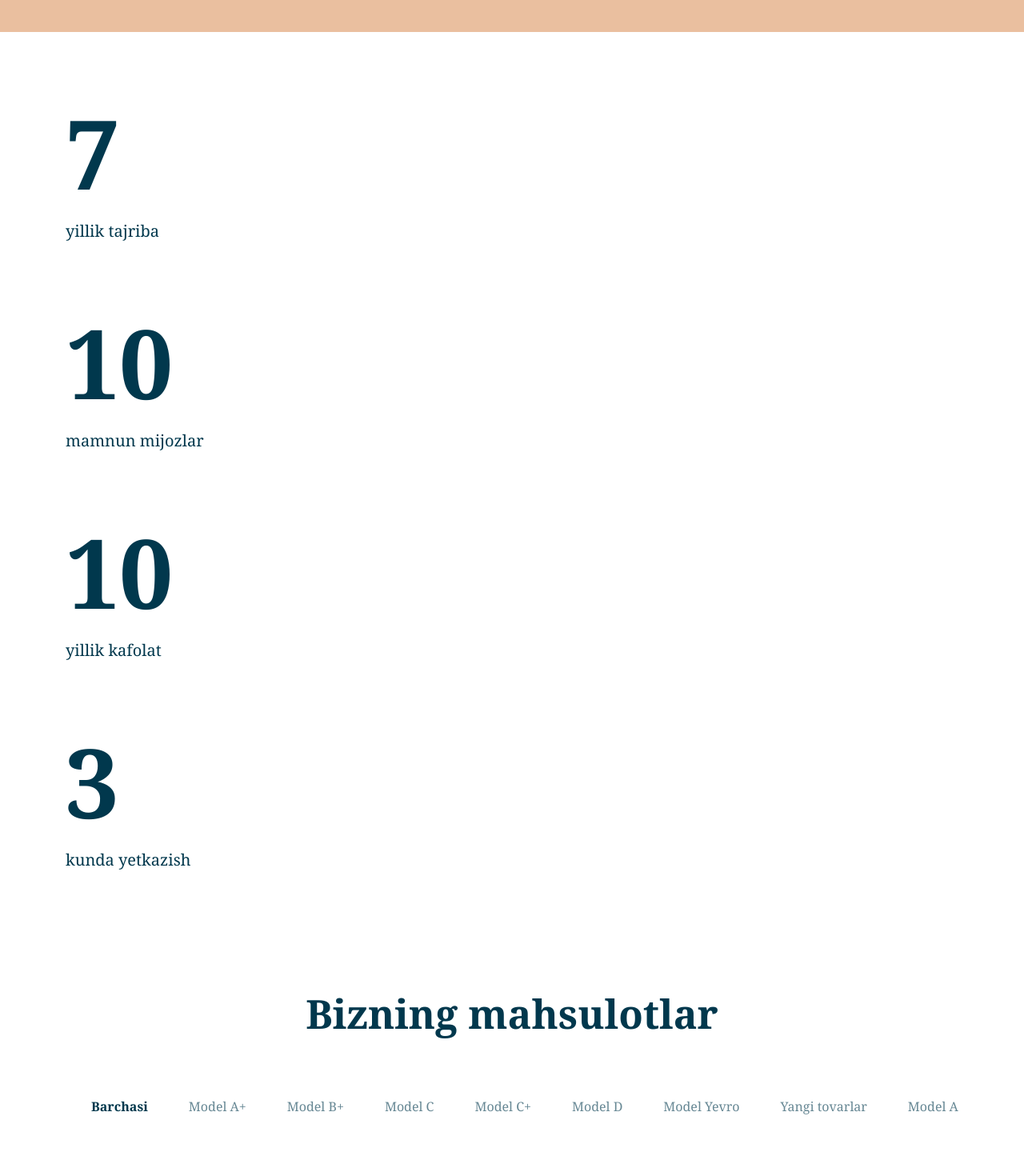
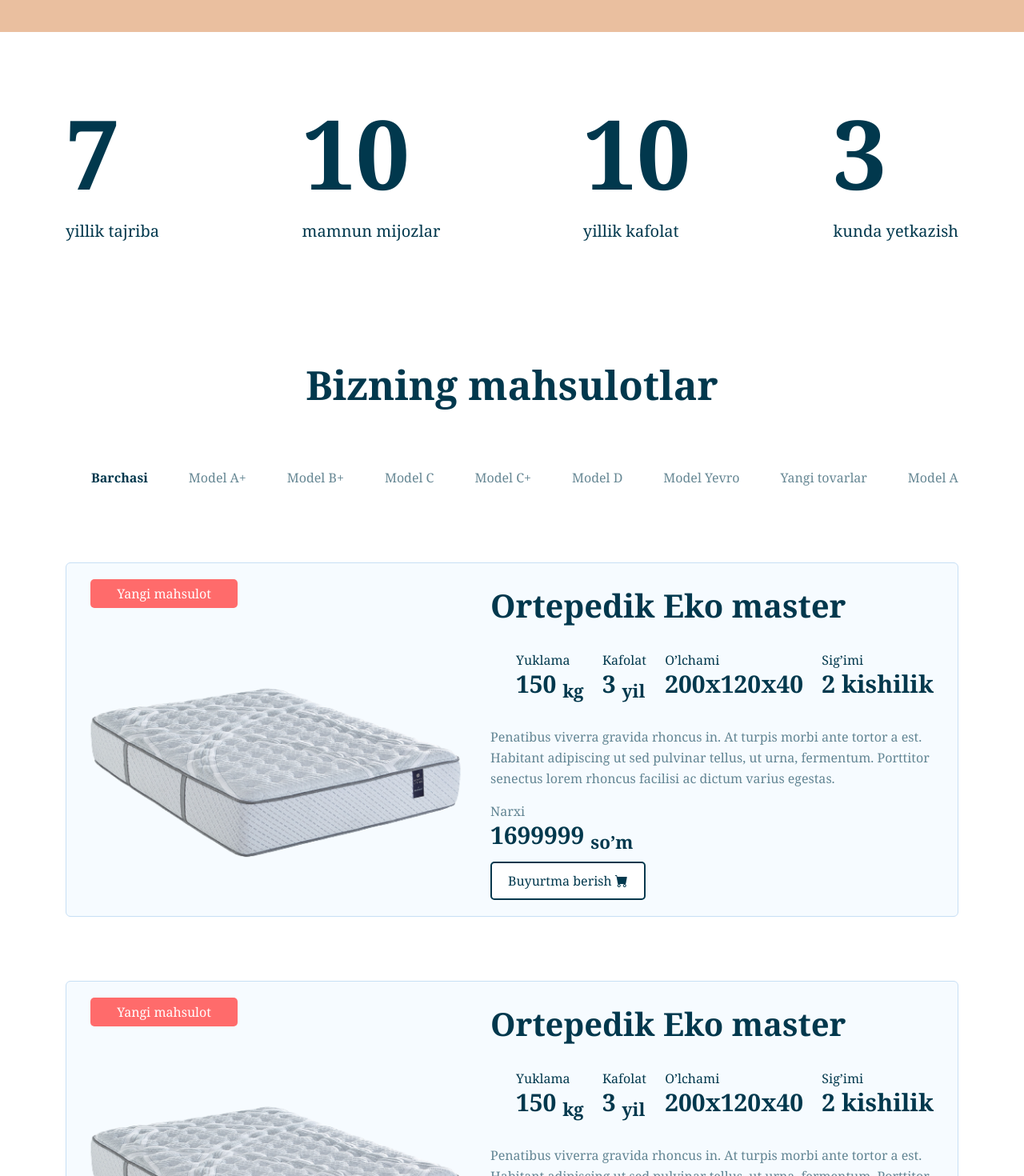
Before and after one commit to roziqov1011/matras, a React (Create React App) app: page / in a window 1280 px wide. Shown: the part 960-2430 px from the top of the page at 80% size. Built offline with nearby package versions, Linux system fonts and the light colour scheme.

Commit message:
add sulaymon

```diff
--- a/src/components/Card/Card.jsx
+++ b/src/components/Card/Card.jsx
@@ -3,7 +3,7 @@ import './card.scss'
 import matrs from '../../img/img__home/oq_matras.png'
 
 
-function Card() {
+function Card({maxsulot}) {
   return (
     <div className='card'>
       <div className='card__matras'>
@@ -11,31 +11,29 @@ function Card() {
           <img src={matrs} className="img" alt="" />
       </div>
       <div className="card__item">
-        <span className='card__title'>Ortopedik Eko matras</span>
+        <span className='card__title'>{maxsulot.name}</span>
         <div className="malumaot">
           <ul className='list'>
               <li className='list-item'>
                 <span>Yuklama</span>
-                <p>150 <sub>kg</sub></p>
+                <p>{maxsulot.kg} <sub>kg</sub></p>
               </li>
               <li className='list-item'>
                 <span>Kafolat</span>
-                <p>3 <sub>yil</sub></p>
+                <p>{maxsulot.yil} <sub>yil</sub></p>
               </li>
               <li className='list-item li1'>
                 <span>O’lchami</span>
-                <p>200x120x40</p>
+                <p>{maxsulot.olcham}</p>
               </li>
               <li className='list-item li2'>
                 <span>Sig’imi</span>
-                <p>2 kishilik</p>
+                <p>{maxsulot.sigim} kishilik</p>
               </li>
           </ul>
-          <p className='info'>
-          Penatibus viverra gravida rhoncus in. At turpis morbi ante tortor a est. Habitant adipiscing ut sed pulvinar tellus, ut urna, fermentum. Porttitor senectus lorem rhoncus facilisi ac dictum varius egestas.
-          </p>
+          <p className='info'>{maxsulot.malumot}</p>
           <span className='narx'>Narxi</span>
-          <p className='som'>1 699 999 <sub>so’m</sub></p>
+          <p className='som'>{maxsulot.narx} <sub>so’m</sub></p>
           <button className='button'>Buyurtma berish <i className="bi bi-cart-fill"></i></button>
         </div>
       </div>
--- a/src/pages/Home/Home.jsx
+++ b/src/pages/Home/Home.jsx
@@ -9,6 +9,7 @@ import Category_slid from '../../components/Category_slid/Category_slid'
 import Card from '../../components/Card/Card'
 import Menu from '../../components/Menu/Menu'
 import { data } from '../../lib/data';
+import { maxsulot } from '../../lib/maxsulot'
 
 
 
@@ -48,11 +49,13 @@ function Home() {
 
         <div className="ST">
           <div className="container">
-            {
-              dataFoiz && dataFoiz.map((e,i)=>(
-                <Statistica key={i} item={e}/>
-              ))
-            }
+            <div className="st">
+                {
+                  dataFoiz && dataFoiz.map((e,i)=>(
+                    <Statistica key={i} item={e}/>
+                  ))
+                }
+            </div>
           </div>
         </div>
 
@@ -63,7 +66,14 @@ function Home() {
         </div>
         <div className="Cardss">
           <div className="container">
-              <Card/>
+                <div className="cardss">
+                  {
+                    maxsulot && maxsulot.map((e,i)=>(
+                      <Card key={i} maxsulot={e}/>
+
+                    ))
+                  }
+                </div>
           </div>
         </div>
     <HomeIkki/>
--- a/src/pages/Home/Home.scss
+++ b/src/pages/Home/Home.scss
@@ -84,3 +84,8 @@
         }
     }
 }
+.st{
+    display: flex;
+    justify-content: space-between;
+    align-items: center;
+}
```
